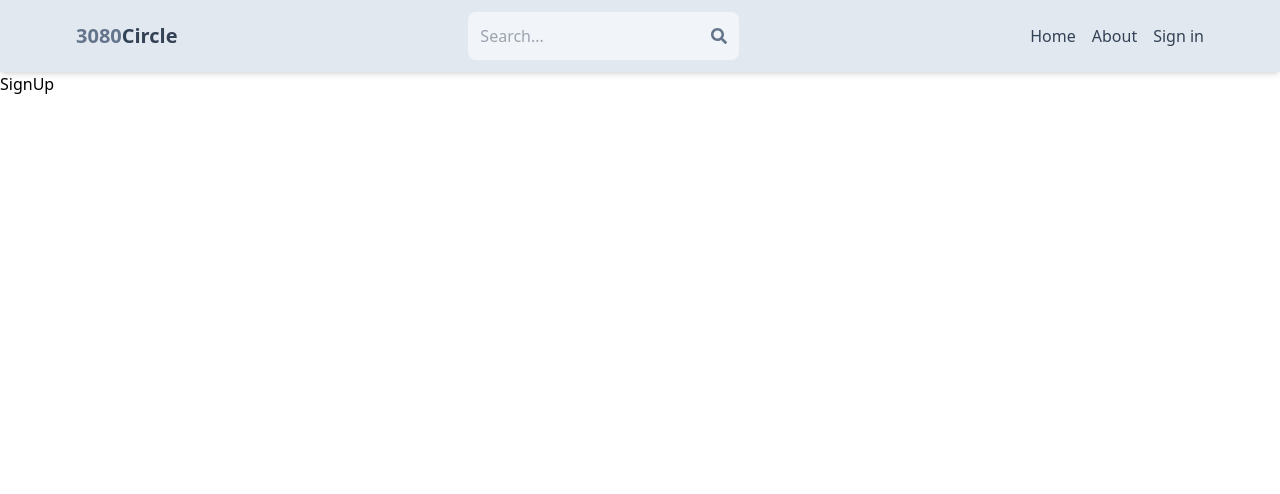
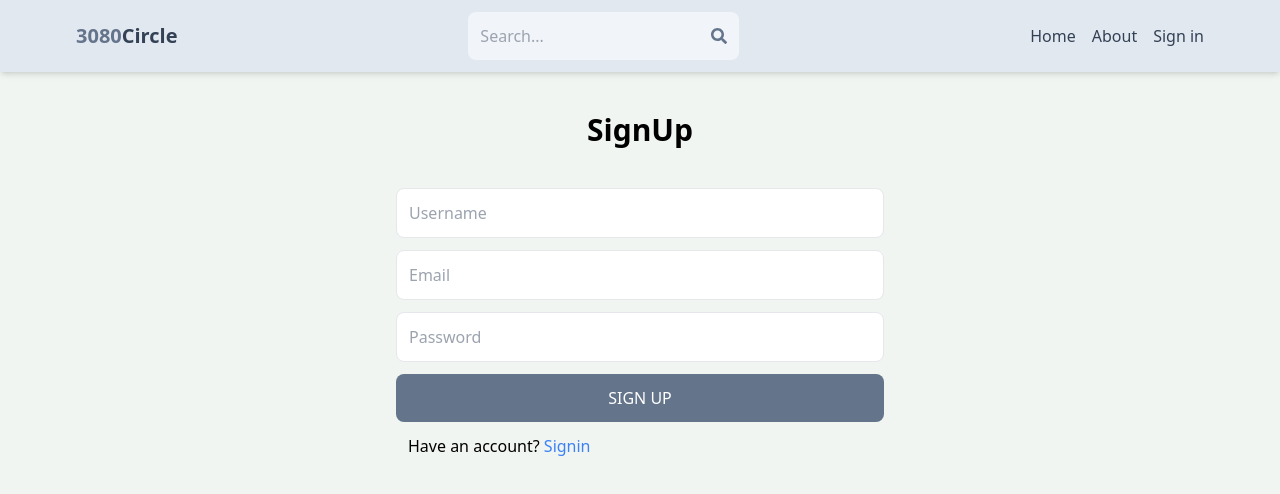
Before and after one commit to Sammmy-dev/real-estate-web-app, a React (Vite) app in the folder client/: page /sign-up in a window 1280 px wide. Shown: the top 494 px of the page. Built offline with nearby package versions, Linux system fonts and the light colour scheme.

Commit message:
Completed signup page UI

```diff
--- a/client/src/Pages/SignUp.jsx
+++ b/client/src/Pages/SignUp.jsx
@@ -1,8 +1,18 @@
 import React from 'react'
+import { Link } from 'react-router-dom'
 
 const SignUp = () => {
   return (
-    <div>SignUp</div>
+    <div className='p-3 max-w-lg mx-auto'>
+      <h1 className=' my-7 text-center text-3xl font-semibold'>SignUp</h1>
+      <form action="" className='flex flex-col gap-3 mt-10'>
+        <input type="text" placeholder='Username' className='border block p-3 rounded-lg' id='username'/>
+        <input type="email" placeholder='Email' className='border block p-3 rounded-lg' id='email'/>
+        <input type="password" placeholder='Password' className='border block p-3 rounded-lg' id='password'/>
+        <button className='bg-slate-500 text-white rounded-lg uppercase hover:bg-slate-950 p-3'>Sign up</button>
+      </form>
+      <p className='p-3'>Have an account? <Link to="/sign-in" className='text-blue-500'>Signin</Link></p>
+    </div>
   )
 }
 
--- a/client/src/index.css
+++ b/client/src/index.css
@@ -1,3 +1,7 @@
 @tailwind base;
 @tailwind components;
 @tailwind utilities;
+
+body{
+    background-color: rgb(241, 245, 241);
+}
```
